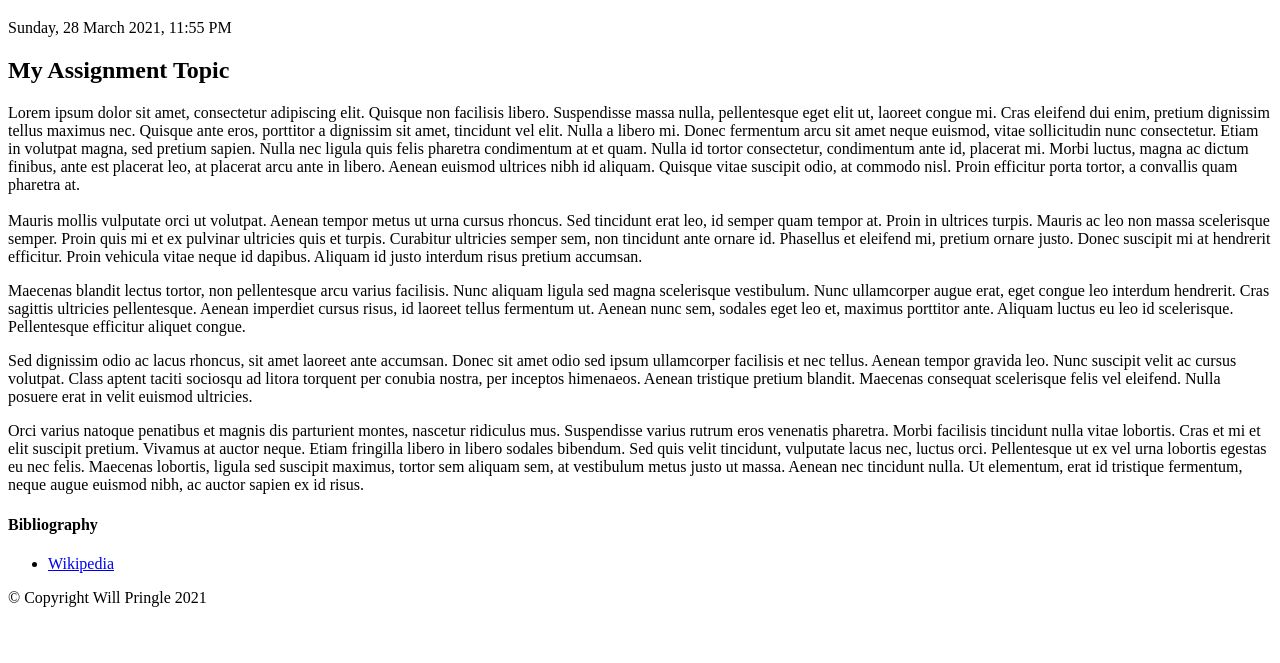
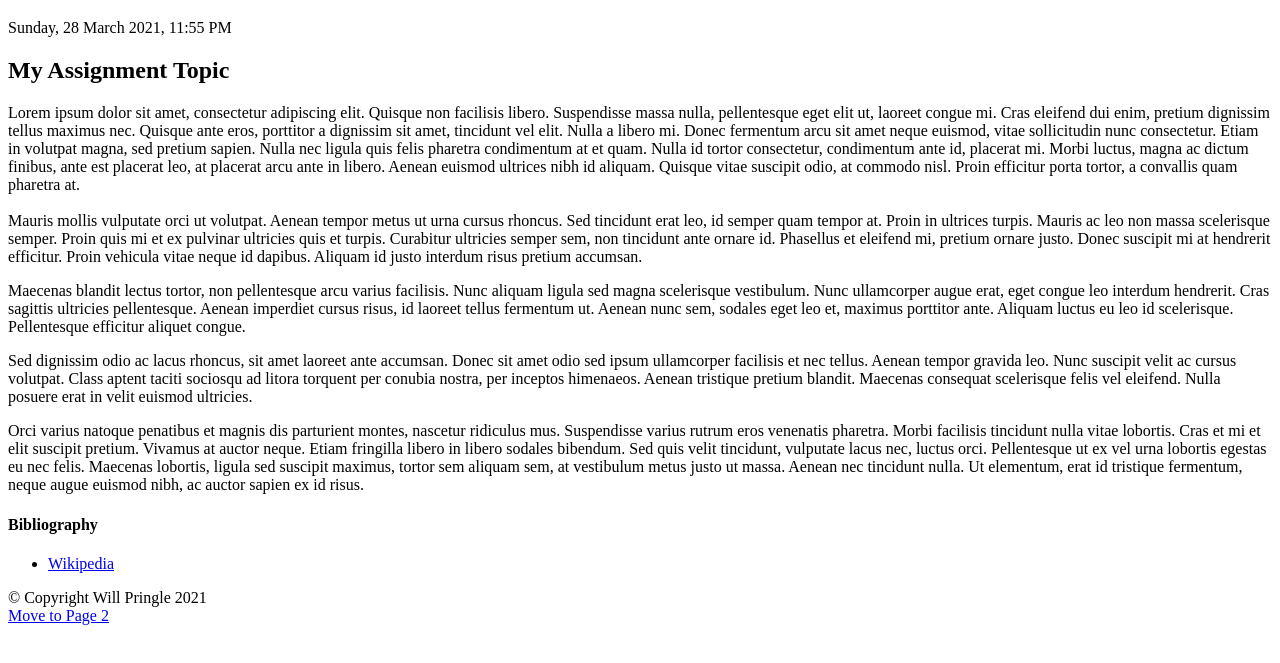
Before and after one commit to andrewnguyen170500/andrewnguyen.github.io, a plain HTML site: page index.html in a window 1280 px wide. Shown: the part 61-724 px from the top of the page. Drawn offline with Linux system fonts and the light colour scheme.

Commit message:
Update index.html

```diff
--- a/index.html
+++ b/index.html
@@ -27,4 +27,5 @@
           </main>
           <footer>&copy; Copyright Will Pringle 2021</footer>
     </body>
+    <a href="Page-2.html">Move to Page 2</a>
 </html>
```
